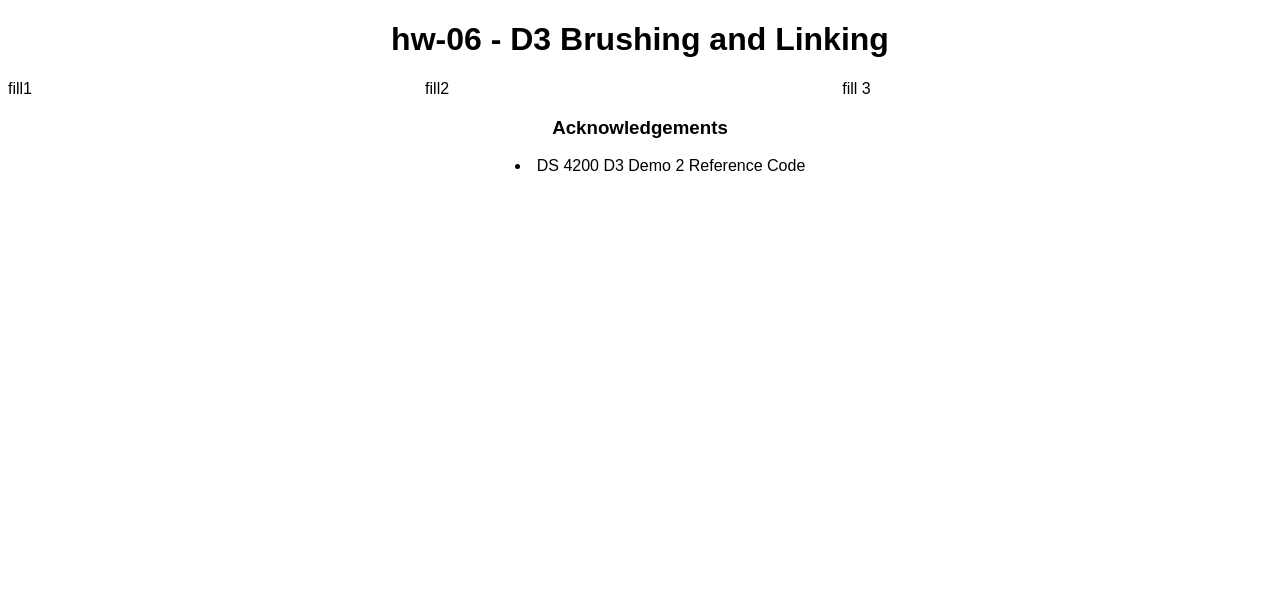
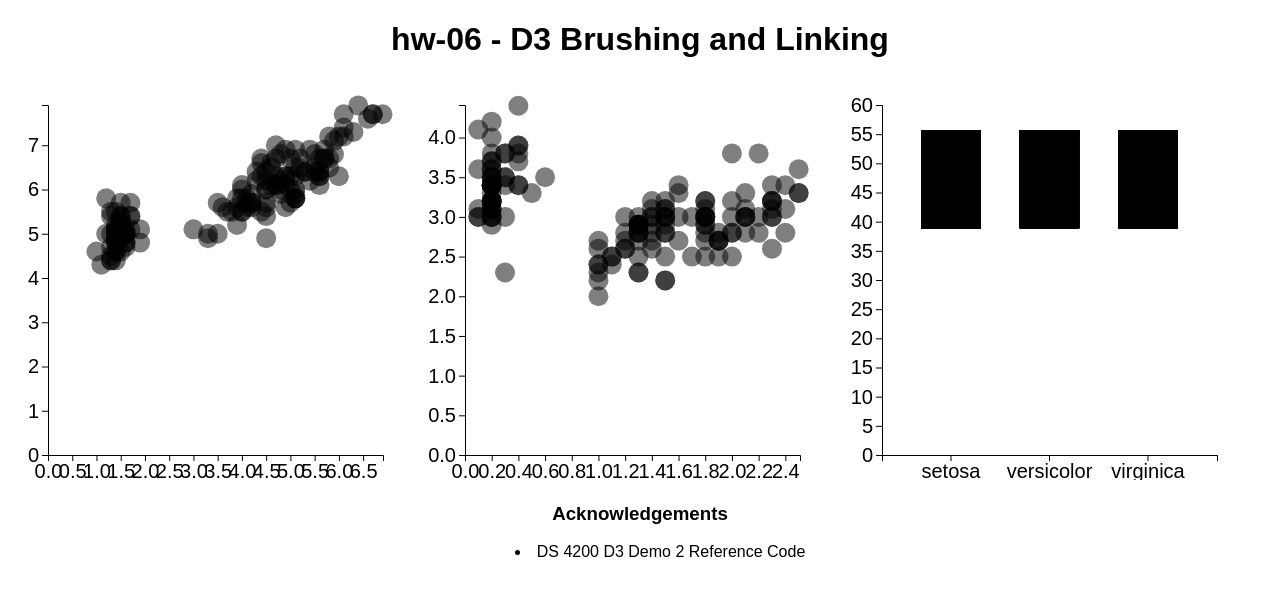
Before and after one commit to DS4200-S23-Class/hw-06-maddy-and-arlo-6, a plain HTML site: page index.html in a window 1280 px wide. Drawn offline with Linux system fonts and the light colour scheme.

Commit message:
add graphs

```diff
--- a/index.html
+++ b/index.html
@@ -14,9 +14,9 @@
 <body>
   <h1>hw-06 - D3 Brushing and Linking</h1>
   <div class="container">
-    <div class="column" class="col1"> fill1 </div>
-    <div class="column" id="col2"> fill2 </div>
-    <div class="column" id="col3"> fill 3 </div>
+    <div class="column col1"></div>
+    <div class="column col2"></div>
+    <div class="column col3"></div>
   </div>
 
   <h3>Acknowledgements</h3>
--- a/js/main.js
+++ b/js/main.js
@@ -1,9 +1,9 @@
 // Homework 6 JS Code
 
 // creating constant visualization dimenions
-const FRAME_HEIGHT = 600;
-const FRAME_WIDTH = 600;
-const MARGINS = {left: 50, right: 50, top: 50, bottom: 50};
+const FRAME_HEIGHT = 400;
+const FRAME_WIDTH = 400;
+const MARGINS = {left: 40, right: 25, top: 25, bottom: 25};
 
 const VIS_HEIGHT = FRAME_HEIGHT - MARGINS.top - MARGINS.bottom;
 const VIS_WIDTH = FRAME_WIDTH - MARGINS.left - MARGINS.right;
@@ -45,9 +45,10 @@ d3.csv('data/iris.csv').then((data) => { // NOT WORKING says file not found
 					return (xscale(d.Petal_Length) + MARGINS.left)
 				})
 				.attr('cy', (d) => {
-					return (yscale(d.Sepal_length) + MARGINS.top)
+					return (yscale(d.Sepal_Length) + MARGINS.top)
 				})
 				.attr('r', 10)
+				.attr('opacity', '50%')
 				.attr('class', 'point');
 
     // create x and y axes
@@ -63,3 +64,103 @@ d3.csv('data/iris.csv').then((data) => { // NOT WORKING says file not found
             .call(d3.axisLeft(yscale))
                     .attr('font-size', '20px');
 });
+
+// create frame for scatterplot
+const FRAME2 = d3.select('.col2')
+				.append('svg')
+					.attr('height', FRAME_HEIGHT)
+					.attr('width', FRAME_HEIGHT)
+					.attr('class', "frame")
+                    .attr('id', "FRAME2");
+
+// read in scatter data
+d3.csv('data/iris.csv').then((data) => { // NOT WORKING says file not found
+
+    // set max values for scaling
+	const MAX_X = d3.max(data, (d) => {
+								return d.Petal_Width
+							});
+    const MAX_Y = d3.max(data, (d) => {
+								return d.Sepal_Width
+							});
+
+    // scaling functions
+	const xscale = d3.scaleLinear()
+            .domain([0, (MAX_X + 1)])
+            .range([0, VIS_WIDTH]);
+    const yscale = d3.scaleLinear()
+            .domain([(MAX_Y + 1), 0])
+            .range([0, VIS_HEIGHT]);
+
+
+    // plotting points onto frame with size and positional attributes
+	FRAME2.selectAll('points')
+			.data(data)
+			.enter()
+			.append('circle')
+				.attr('cx', (d) => {
+					return (xscale(d.Petal_Width) + MARGINS.left)
+				})
+				.attr('cy', (d) => {
+					return (yscale(d.Sepal_Width) + MARGINS.top)
+				})
+				.attr('r', 10)
+				.attr('opacity', '50%')
+				.attr('class', 'point');
+
+    // create x and y axes
+	FRAME2.append('g')
+			.attr('transform', 'translate(' + MARGINS.left + ','
+												+ (MARGINS.top + VIS_HEIGHT) +')')
+			.call(d3.axisBottom(xscale))
+				.attr('font-size', '20px');
+
+    FRAME2.append('g')
+            .attr('transform', 'translate(' + MARGINS.left + ','
+                                                    + MARGINS.top +')')
+            .call(d3.axisLeft(yscale))
+                    .attr('font-size', '20px');
+});
+
+const FRAME3 = d3.select('.col3')
+				.append('svg')
+					.attr('height', FRAME_HEIGHT)
+					.attr('width', FRAME_HEIGHT)
+					.attr('class', 'frame')
+                    .attr('id', 'FRAME3');
+
+// read in the bar chart data
+d3.csv('data/iris.csv').then((data) => {
+
+   // create scaling functions
+    let xscale = d3.scaleBand()
+						.domain(data.map((d)=>{return d.Species;}))
+                        .range([0, VIS_WIDTH])
+						.padding(0.4);
+    let yscale = d3.scaleLinear()
+						.domain([60, 0])
+                        .range([0, VIS_HEIGHT]);
+
+    // create x and y axes
+	FRAME3.append('g')
+		.attr('transform', 'translate(' + MARGINS.left + ','
+										+ (MARGINS.top + VIS_HEIGHT) +')')
+		.call(d3.axisBottom(xscale))
+		.attr('font-size', '20px');
+
+	FRAME3.append('g')
+		.attr('transform', 'translate(' + MARGINS.left + ','
+											+ MARGINS.top +')')
+		.call(d3.axisLeft(yscale))
+			.attr('font-size', '20px');
+
+    // append all bars to chart
+    FRAME3.selectAll("bar")
+        .data(data)
+        .enter().append("rect")
+        .attr("class","bar")
+        .attr("x", (d) => {return xscale(d.Species) + MARGINS.left;})
+        .attr("y", MARGINS.top + MARGINS.bottom)
+        .attr("width", xscale.bandwidth())
+        .attr("height", (d) => {return yscale(50) + MARGINS.left;});
+    });
```
